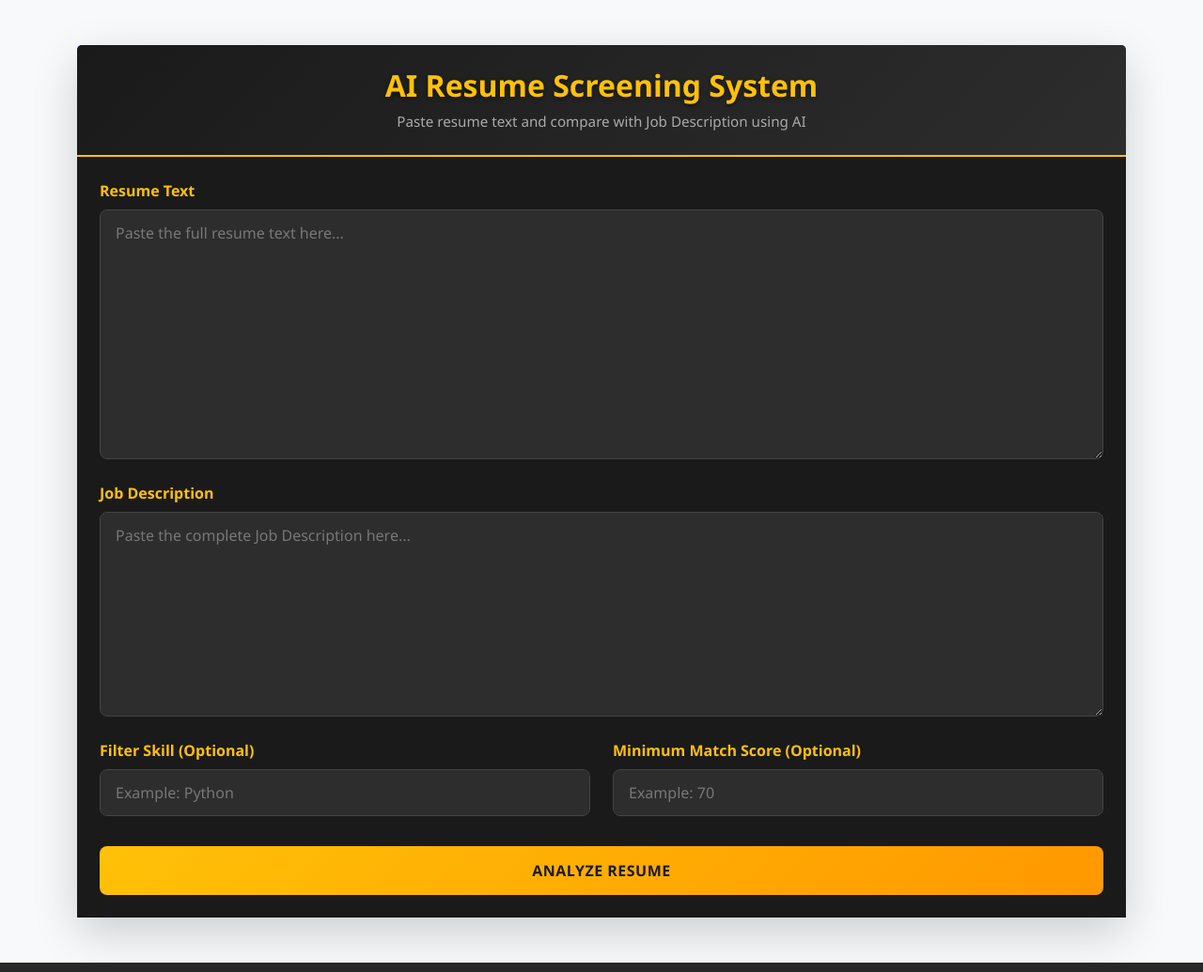
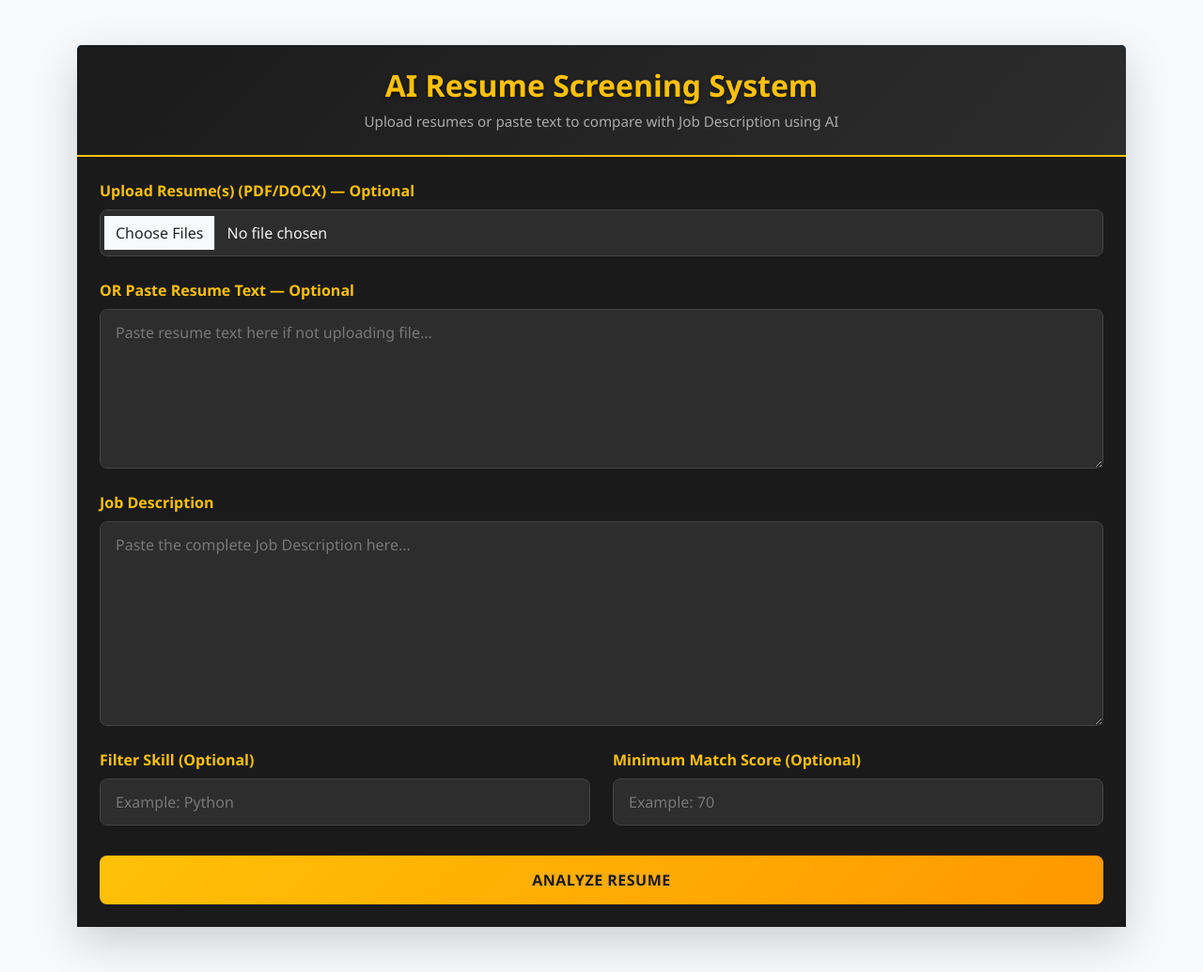
Before and after one commit to Aryan-404Error-Portfolio/AI-Resume-Screening-System, a Flask app: page / in a window 1280 px wide. Shown: the whole page at 94% size. Run offline with Flask 3, Linux system fonts and the light colour scheme.

Commit message:
Add optional file upload and text paste for resume input

```diff
--- a/app.py
+++ b/app.py
@@ -148,14 +148,20 @@ def home():
 @app.route("/analyze", methods=["POST"])
 def analyze():
     """
-    Analyze resume text against job description.
-    Supports both file upload (local) and pasted text (live).
+    Analyze resume(s) against job description.
+    Supports both file upload and pasted text.
     ---
     parameters:
+      - name: resumes
+        in: formData
+        type: file
+        required: false
+        description: Resume files (PDF/DOCX)
+        collectionFormat: multi
       - name: resume_text
         in: formData
         type: string
-        required: true
+        required: false
         description: Pasted resume text
       - name: job_description
         in: formData
@@ -171,39 +177,49 @@ def analyze():
         description: Server error
     """
     try:
-        # Read form data (works with plain POST, no multipart needed)
+        # Read job description
         job_description = request.form.get("job_description", "").strip()
-        resume_text = request.form.get("resume_text", "").strip()
 
-        app.logger.info(f"JD length: {len(job_description)}")
-        app.logger.info(f"Resume text length: {len(resume_text)}")
+        app.logger.info(f"Request method: {request.method}")
+        app.logger.info(f"Content type: {request.content_type}")
+        app.logger.info(f"Job description length: {len(job_description)}")
 
-        # Input validation
+        # Validate job description
         if not job_description:
             app.logger.warning("No job description provided")
             return "Job description is required", 400
 
-        if not resume_text:
-            # Fallback: try file upload (for local use)
-            resumes = request.files.getlist("resumes")
-            if resumes and any(r.filename for r in resumes):
-                app.logger.info("Using file upload fallback")
-                resume_texts = []
-                for resume in resumes:
-                    if resume.filename:
+        # Collect resume texts from all sources
+        resume_texts = []
+
+        # Source 1: Pasted text
+        pasted_text = request.form.get("resume_text", "").strip()
+        if pasted_text:
+            resume_texts.append(pasted_text)
+            app.logger.info(f"Using pasted resume text, length: {len(pasted_text)}")
+
+        # Source 2: Uploaded files
+        resumes = request.files.getlist("resumes")
+        if resumes:
+            for resume in resumes:
+                if resume.filename and resume.filename != "":
+                    try:
                         path = os.path.join(app.config["UPLOAD_FOLDER"], resume.filename)
                         resume.save(path)
-                        resume_texts.append(extract_text(path))
-                if not resume_texts:
-                    return "Please paste resume text or upload a file", 400
-            else:
-                app.logger.warning("No resume text or file provided")
-                return "Please paste resume text", 400
-        else:
-            # Use pasted text directly
-            resume_texts = [resume_text]
-            app.logger.info("Using pasted resume text")
+                        app.logger.info(f"Processing uploaded file: {resume.filename}")
+                        file_text = extract_text(path)
+                        if file_text and file_text.strip():
+                            resume_texts.append(file_text)
+                            app.logger.info(f"Extracted text from file, length: {len(file_text)}")
+                    except Exception as e:
+                        app.logger.error(f"Failed to process file {resume.filename}: {e}")
 
+        # Validate: at least one resume source required
+        if not resume_texts:
+            app.logger.warning("No resume text or file provided")
+            return "Please upload a resume file or paste resume text", 400
+
+        # Process all resume texts
         conn = sqlite3.connect(DATABASE)
         cur = conn.cursor()
 
--- a/templates/index.html
+++ b/templates/index.html
@@ -19,25 +19,39 @@
 
         <div class="card-header bg-primary text-white text-center">
             <h2>AI Resume Screening System</h2>
-            <p class="mb-0">Paste resume text and compare with Job Description using AI</p>
+            <p class="mb-0">Upload resumes or paste text to compare with Job Description using AI</p>
         </div>
 
         <div class="card-body p-4">
 
-            <form action="{{ url_for('analyze') }}" method="POST">
+            <form action="{{ url_for('analyze') }}" method="POST" enctype="multipart/form-data">
 
                 <div class="mb-4">
 
                     <label class="form-label fw-bold">
-                        Resume Text
+                        Upload Resume(s) (PDF/DOCX) — Optional
+                    </label>
+
+                    <input
+                        type="file"
+                        name="resumes"
+                        class="form-control"
+                        multiple
+                        accept=".pdf,.doc,.docx">
+
+                </div>
+
+                <div class="mb-4">
+
+                    <label class="form-label fw-bold">
+                        OR Paste Resume Text — Optional
                     </label>
 
                     <textarea
                         class="form-control"
                         name="resume_text"
-                        rows="10"
-                        placeholder="Paste the full resume text here..."
-                        required></textarea>
+                        rows="6"
+                        placeholder="Paste resume text here if not uploading file..."></textarea>
 
                 </div>
 
```
